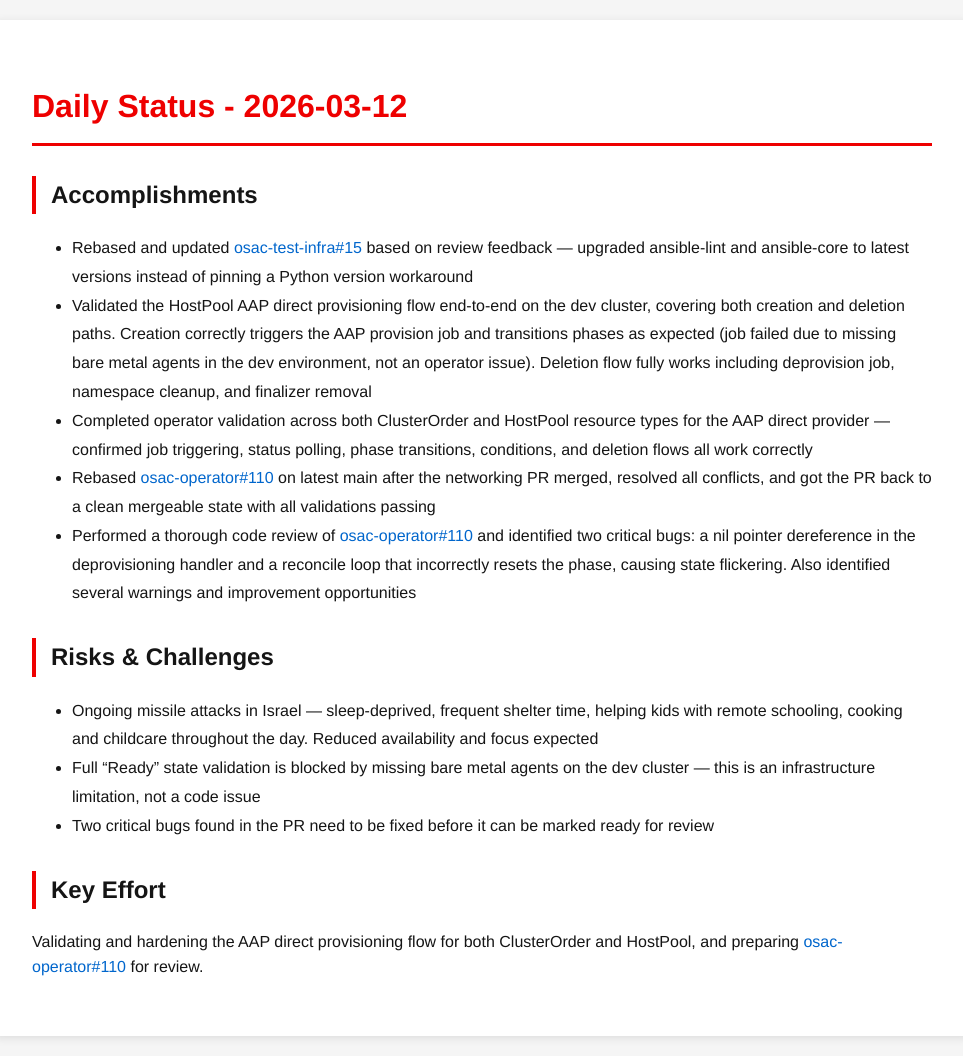
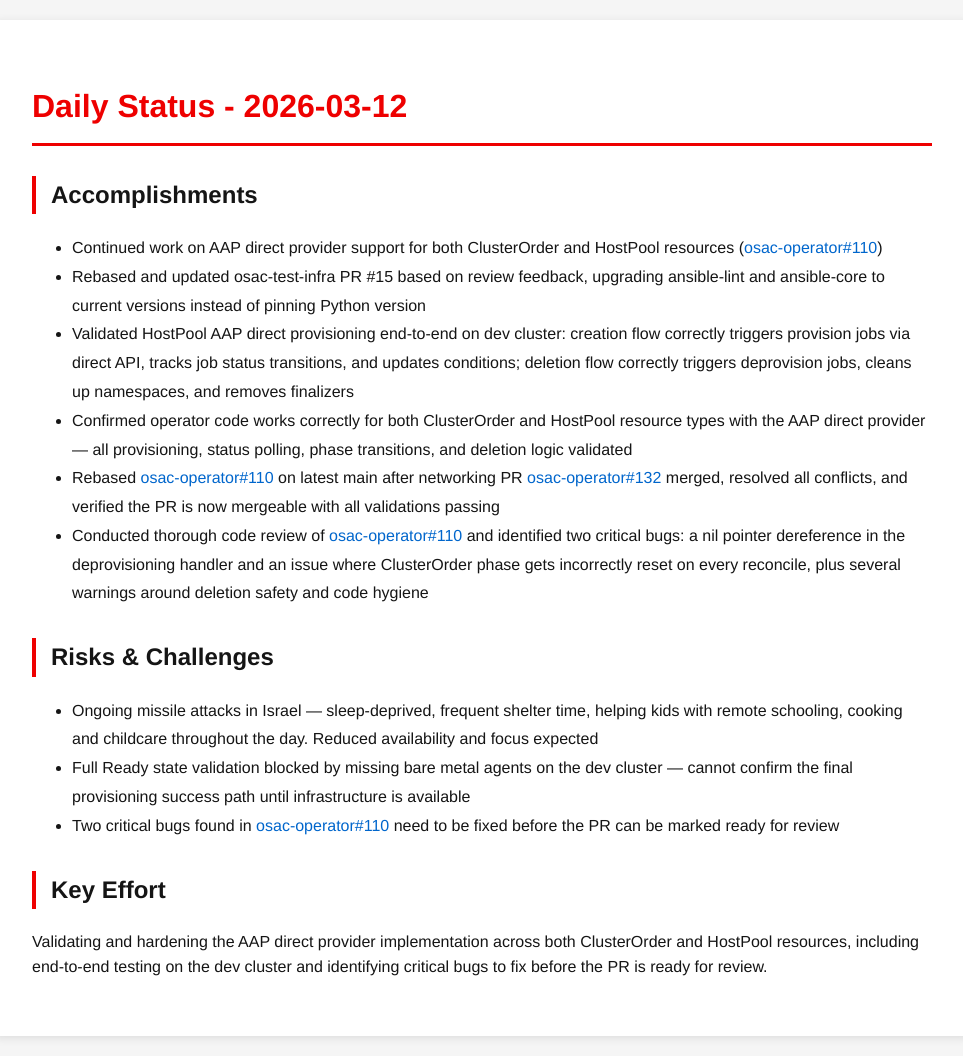
Before and after one commit to tzvatot/daily-status, a Jekyll site: the page built from 2026-03-12.md, in a window 1280 px wide. Shown: the whole page, without its empty margins (158-1121 px from the left). Built offline with Jekyll 4.4.1, drawn with Linux system fonts in a browser that asks for light colours.

Commit message:
Daily status update - 2026-03-12

```diff
--- a/2026-03-12.md
+++ b/2026-03-12.md
@@ -7,16 +7,20 @@
 # Daily Status - 2026-03-12
 
 ## Accomplishments
-- Rebased and updated [osac-test-infra#15](https://github.com/osac-project/osac-test-infra/pull/15) based on review feedback — upgraded ansible-lint and ansible-core to latest versions instead of pinning a Python version workaround
-- Validated the HostPool AAP direct provisioning flow end-to-end on the dev cluster, covering both creation and deletion paths. Creation correctly triggers the AAP provision job and transitions phases as expected (job failed due to missing bare metal agents in the dev environment, not an operator issue). Deletion flow fully works including deprovision job, namespace cleanup, and finalizer removal
-- Completed operator validation across both ClusterOrder and HostPool resource types for the AAP direct provider — confirmed job triggering, status polling, phase transitions, conditions, and deletion flows all work correctly
-- Rebased [osac-operator#110](https://github.com/osac-project/osac-operator/pull/110) on latest main after the networking PR merged, resolved all conflicts, and got the PR back to a clean mergeable state with all validations passing
-- Performed a thorough code review of [osac-operator#110](https://github.com/osac-project/osac-operator/pull/110) and identified two critical bugs: a nil pointer dereference in the deprovisioning handler and a reconcile loop that incorrectly resets the phase, causing state flickering. Also identified several warnings and improvement opportunities
+
+- Continued work on AAP direct provider support for both ClusterOrder and HostPool resources ([osac-operator#110](https://github.com/osac-project/osac-operator/pull/110))
+- Rebased and updated osac-test-infra PR #15 based on review feedback, upgrading ansible-lint and ansible-core to current versions instead of pinning Python version
+- Validated HostPool AAP direct provisioning end-to-end on dev cluster: creation flow correctly triggers provision jobs via direct API, tracks job status transitions, and updates conditions; deletion flow correctly triggers deprovision jobs, cleans up namespaces, and removes finalizers
+- Confirmed operator code works correctly for both ClusterOrder and HostPool resource types with the AAP direct provider — all provisioning, status polling, phase transitions, and deletion logic validated
+- Rebased [osac-operator#110](https://github.com/osac-project/osac-operator/pull/110) on latest main after networking PR [osac-operator#132](https://github.com/osac-project/osac-operator/pull/132) merged, resolved all conflicts, and verified the PR is now mergeable with all validations passing
+- Conducted thorough code review of [osac-operator#110](https://github.com/osac-project/osac-operator/pull/110) and identified two critical bugs: a nil pointer dereference in the deprovisioning handler and an issue where ClusterOrder phase gets incorrectly reset on every reconcile, plus several warnings around deletion safety and code hygiene
 
 ## Risks & Challenges
+
 - Ongoing missile attacks in Israel — sleep-deprived, frequent shelter time, helping kids with remote schooling, cooking and childcare throughout the day. Reduced availability and focus expected
-- Full "Ready" state validation is blocked by missing bare metal agents on the dev cluster — this is an infrastructure limitation, not a code issue
-- Two critical bugs found in the PR need to be fixed before it can be marked ready for review
+- Full Ready state validation blocked by missing bare metal agents on the dev cluster — cannot confirm the final provisioning success path until infrastructure is available
+- Two critical bugs found in [osac-operator#110](https://github.com/osac-project/osac-operator/pull/110) need to be fixed before the PR can be marked ready for review
 
 ## Key Effort
-Validating and hardening the AAP direct provisioning flow for both ClusterOrder and HostPool, and preparing [osac-operator#110](https://github.com/osac-project/osac-operator/pull/110) for review.
+
+Validating and hardening the AAP direct provider implementation across both ClusterOrder and HostPool resources, including end-to-end testing on the dev cluster and identifying critical bugs to fix before the PR is ready for review.
```
